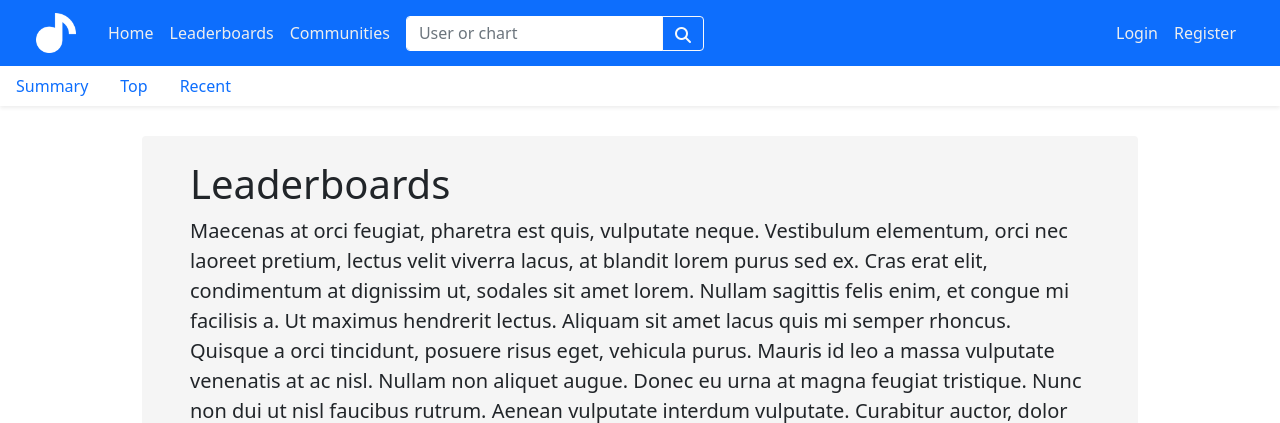
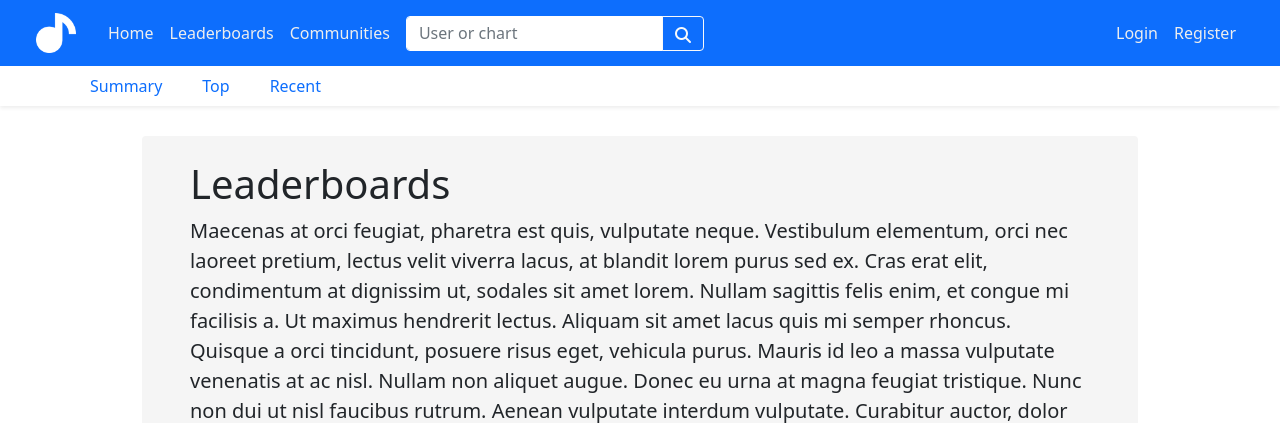
Before and after one commit to Emanuel-de-Jong/Soundsphere-Web-Mockup, a PHP site: page /?a=leaderboards in a window 1280 px wide. Shown: the top 423 px of the page. Run offline with PHP 8.4, Linux system fonts and the light colour scheme; some libraries are stand-ins or nearby versions.

Commit message:
Subnavbar styling

```diff
--- a/components/subnavbar.php
+++ b/components/subnavbar.php
@@ -1,7 +1,15 @@
-<div id="secondary-navbar" class="nav-scroller bg-body shadow-sm">
-    <nav class="nav nav-underline">
-        <a class="nav-link" href="#">Summary</a>
-        <a class="nav-link" href="#">Top</a>
-        <a class="nav-link" href="#">Recent</a>
-    </nav>
-</div>
+<nav id="secondary-navbar" class="fixed-top shadow-sm">
+    <ul class="nav">
+        <li class="nav-item">
+            <a class="nav-link" href="">Summary</a>
+        </li>
+        <li class="nav-item">
+            <a class="nav-link" href="">Top</a>
+        </li>
+        <li class="nav-item">
+            <a class="nav-link" href="">Recent</a>
+        </li>
+    </ul>
+</nav>
+
+<div style="min-height: 40px;"></div>
--- a/css/styles.css
+++ b/css/styles.css
@@ -23,6 +23,7 @@ a:focus {
 
 
 /* NAVBAR */
+/* primary */
 #primary-navbar .nav-link {
     color: rgb(238, 238, 238);
     font-weight: 500;
@@ -53,6 +54,23 @@ a:focus {
 
 #primary-navbar button:focus {
     box-shadow: none;
+}
+
+/* secondary */
+#secondary-navbar {
+    z-index: 100;
+    margin-top: 66px;
+    background-color: rgba(255, 255, 255, 0.9);
+}
+
+#secondary-navbar .nav-link {
+    padding: 8px 20px;
+}
+
+@media (min-width: 768px) {
+    #secondary-navbar {
+        padding-left: 70px;
+    }
 }
 
 
```
